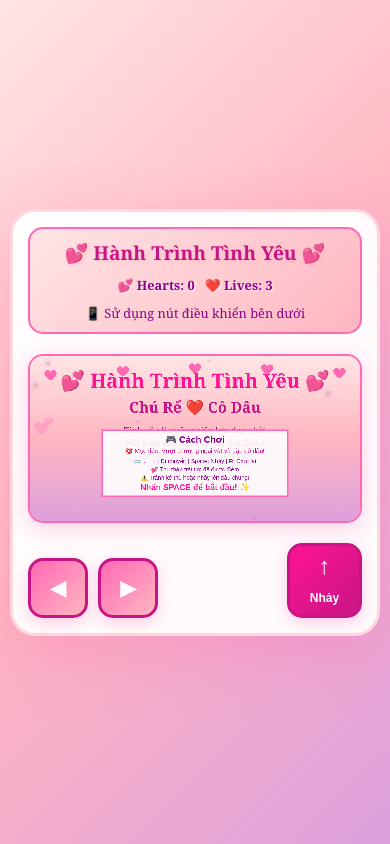
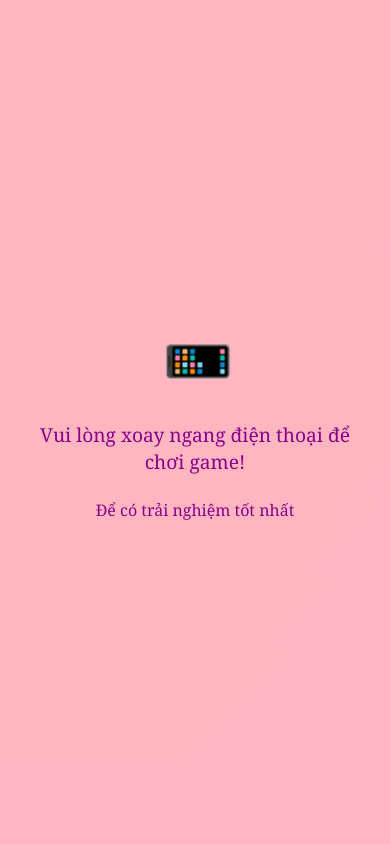
Before and after one commit to nguyenductho89/nhda, a website: page index.html in a window 390 px wide. Drawn offline with Linux system fonts and the light colour scheme.

Commit message:
landscape mobile

```diff
--- a/css/style.css
+++ b/css/style.css
@@ -137,6 +137,37 @@ body::before {
     }
 }
 
+/* Landscape orientation message */
+.orientation-message {
+    display: none;
+    position: fixed;
+    top: 0;
+    left: 0;
+    right: 0;
+    bottom: 0;
+    background: rgba(255, 182, 193, 0.98);
+    z-index: 9999;
+    justify-content: center;
+    align-items: center;
+    text-align: center;
+    padding: 20px;
+    color: #8B008B;
+    font-size: 1.2em;
+    flex-direction: column;
+    gap: 20px;
+}
+
+.orientation-message .icon {
+    font-size: 3em;
+    animation: rotate 2s infinite;
+}
+
+@keyframes rotate {
+    0% { transform: rotate(0deg); }
+    50% { transform: rotate(-90deg); }
+    100% { transform: rotate(-90deg); }
+}
+
 /* Mobile Controls */
 .mobile-controls {
     display: none; /* Hidden by default on desktop */
@@ -187,7 +218,7 @@ body::before {
 }
 
 /* Responsive */
-@media (max-width: 768px) {
+@media (max-width: 768px) and (orientation: landscape) {
     body {
         padding: 10px;
     }
@@ -239,7 +270,7 @@ body::before {
     }
 }
 
-@media (max-width: 480px) {
+@media (max-width: 480px) and (orientation: landscape) {
     .game-info h1 {
         font-size: 1.2em;
     }
@@ -266,3 +297,14 @@ body::before {
         padding: 15px 20px;
     }
 }
+
+/* Portrait orientation */
+@media (orientation: portrait) {
+    .orientation-message {
+        display: flex;
+    }
+
+    .game-container {
+        display: none;
+    }
+}
--- a/index.html
+++ b/index.html
@@ -3,10 +3,18 @@
 <head>
     <meta charset="UTF-8">
     <meta name="viewport" content="width=device-width, initial-scale=1.0">
+    <meta http-equiv="ScreenOrientation" content="autoRotate:disabled">
     <title>💕 Wedding Invitation Game - Hành Trình Tình Yêu 💕</title>
     <link rel="stylesheet" href="css/style.css">
 </head>
 <body>
+    <!-- Orientation Message -->
+    <div class="orientation-message">
+        <div class="icon">📱</div>
+        <p>Vui lòng xoay ngang điện thoại để chơi game!</p>
+        <p><small>Để có trải nghiệm tốt nhất</small></p>
+    </div>
+
     <div class="game-container">
         <div class="game-info">
             <h1>💕 Hành Trình Tình Yêu 💕</h1>
```
